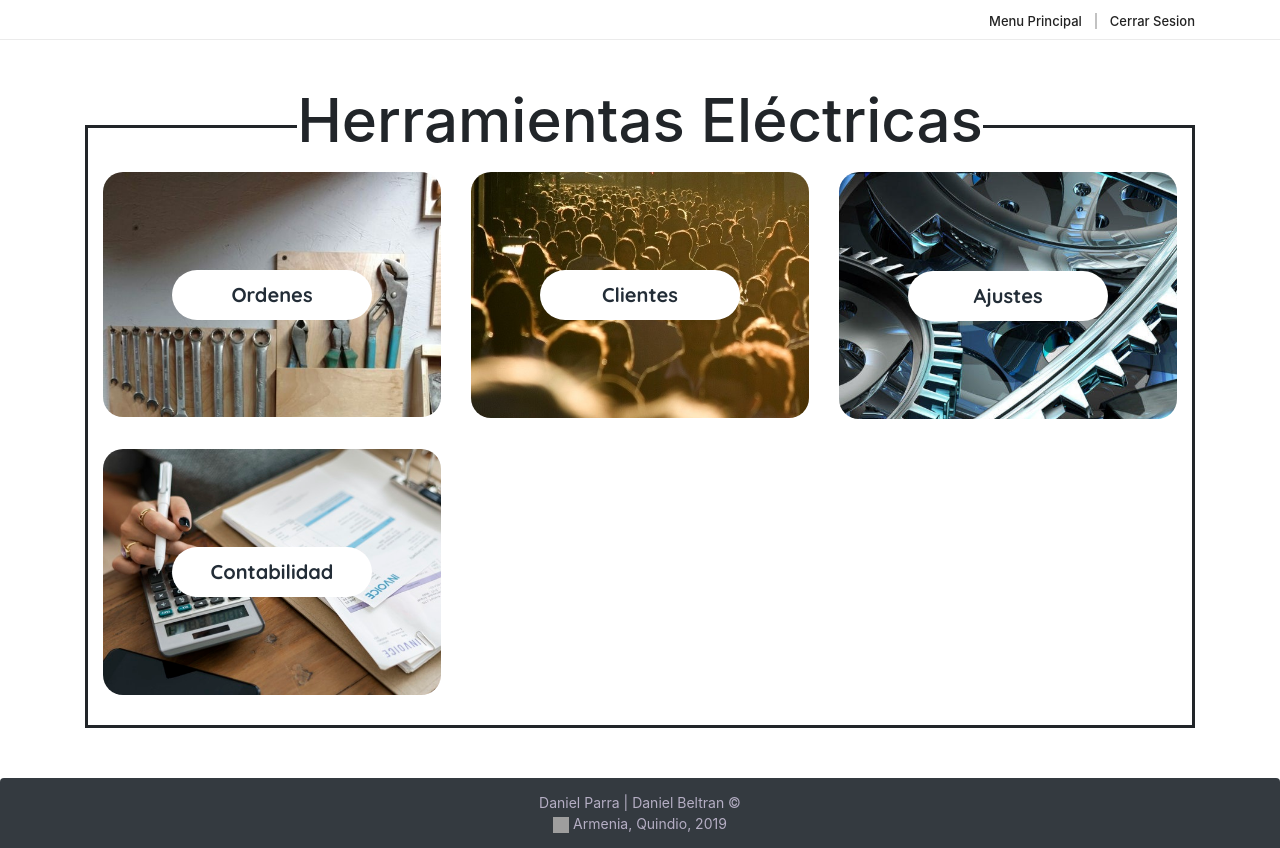
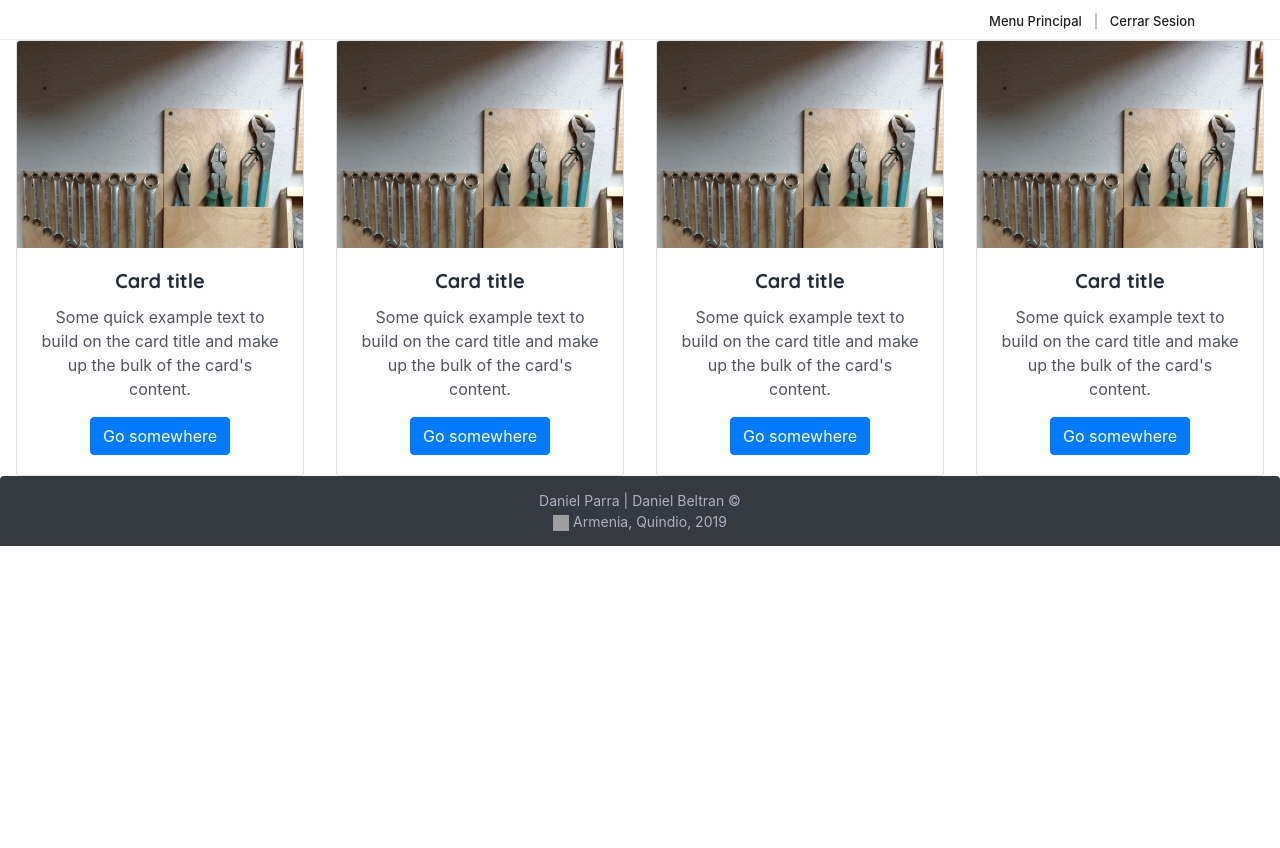
Before and after one commit to DanielParra05/ElectricToolsAngular, an Angular app: page /home in a window 1280 px wide. After the commit the page ends 800 px from the top, so only its background shows below. Built offline with nearby package versions, Linux system fonts and the light colour scheme; grey boxes are pictures that could not be loaded; a web font is replaced by a local one.

Commit message:
edición de B4

```diff
--- a/src/app/app.component.html
+++ b/src/app/app.component.html
@@ -2,7 +2,7 @@
 <app-header></app-header>
     <!--Body and content comentario para aprobar el despliegue de la aplicacion
     comentario para develop-->
-    <div class="container">
+    <div class="container-fluid">
         <router-outlet></router-outlet>
     </div>
 <!--Footer-->
--- a/src/app/home/home.component.html
+++ b/src/app/home/home.component.html
@@ -1,12 +1,62 @@
-<div class="row">
-    <!-- Logo Area Start -->
-    <div class="col-12">
-        <div class="logo_area text-center">
-            <a class="yummy-logo">Herramientas El&eacute;ctricas</a>
+<div class="row" align="center">
+    <div class="col-12 col-md-6 col-lg-3" >
+        <div class="card" style="width: 18rem;">
+                <img src="assets/img/home-img/ordenes.jpg" class="card-img-top" alt="...">
+                <div class="card-body">
+                    <h5 class="card-title">Card title</h5>
+                    <p class="card-text" >Some quick example text to build on the card title and make up the bulk of the
+                        card's content.</p>
+                        <a href="#" class="btn btn-primary">Go somewhere</a>
             </div>
         </div>
     </div>
-<!-- ****** Categories Area Start ****** -->
+
+    <div class="col-12 col-md-6 col-lg-3">
+        <div class="card" style="width: 18rem;">
+                <img src="assets/img/home-img/ordenes.jpg" class="card-img-top" alt="...">
+                <div class="card-body">
+                    <h5 class="card-title">Card title</h5>
+                    <p class="card-text">Some quick example text to build on the card title and make up the bulk of the
+                    card's content.</p>
+                    <a href="#" class="btn btn-primary">Go somewhere</a>
+            </div>
+        </div>
+    </div>
+
+    <div class="col-12 col-md-6 col-lg-3">
+        <div class="card" style="width: 18rem;">
+                <img src="assets/img/home-img/ordenes.jpg" class="card-img-top" alt="...">
+                <div class="card-body">
+                    <h5 class="card-title">Card title</h5>
+                    <p class="card-text">Some quick example text to build on the card title and make up the bulk of the
+                        card's content.</p>
+                        <a href="#" class="btn btn-primary">Go somewhere</a>
+                    </div>
+                </div>
+            </div>
+
+            <div class="col-12 col-md-6 col-lg-3">
+                <div class="card" style="width: 18rem;">
+                        <img src="assets/img/home-img/ordenes.jpg" class="card-img-top" alt="...">
+                        <div class="card-body">
+                            <h5 class="card-title">Card title</h5>
+                <p class="card-text">Some quick example text to build on the card title and make up the bulk of the
+                    card's content.</p>
+                    <a href="#" class="btn btn-primary">Go somewhere</a>
+                </div>
+            </div>
+        </div>
+
+    </div>
+
+
+
+
+
+
+
+    <!--
+
         <section class="categories_area clearfix" id="about">
 
             <div class="div container">
@@ -56,4 +106,5 @@
 
     </div>
 </section>
+-->
 <!-- ****** Categories Area End ****** -->
```
Lines whose indentation alone changed are shown as unchanged.
